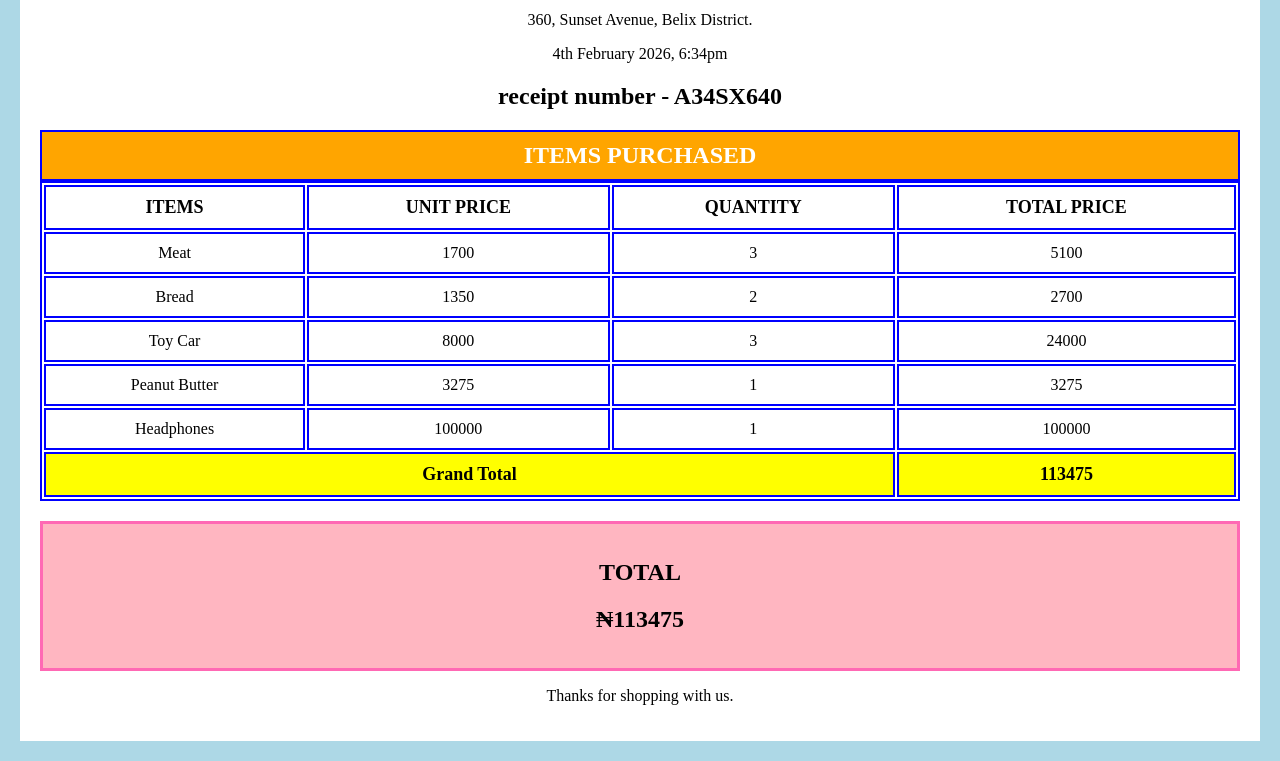
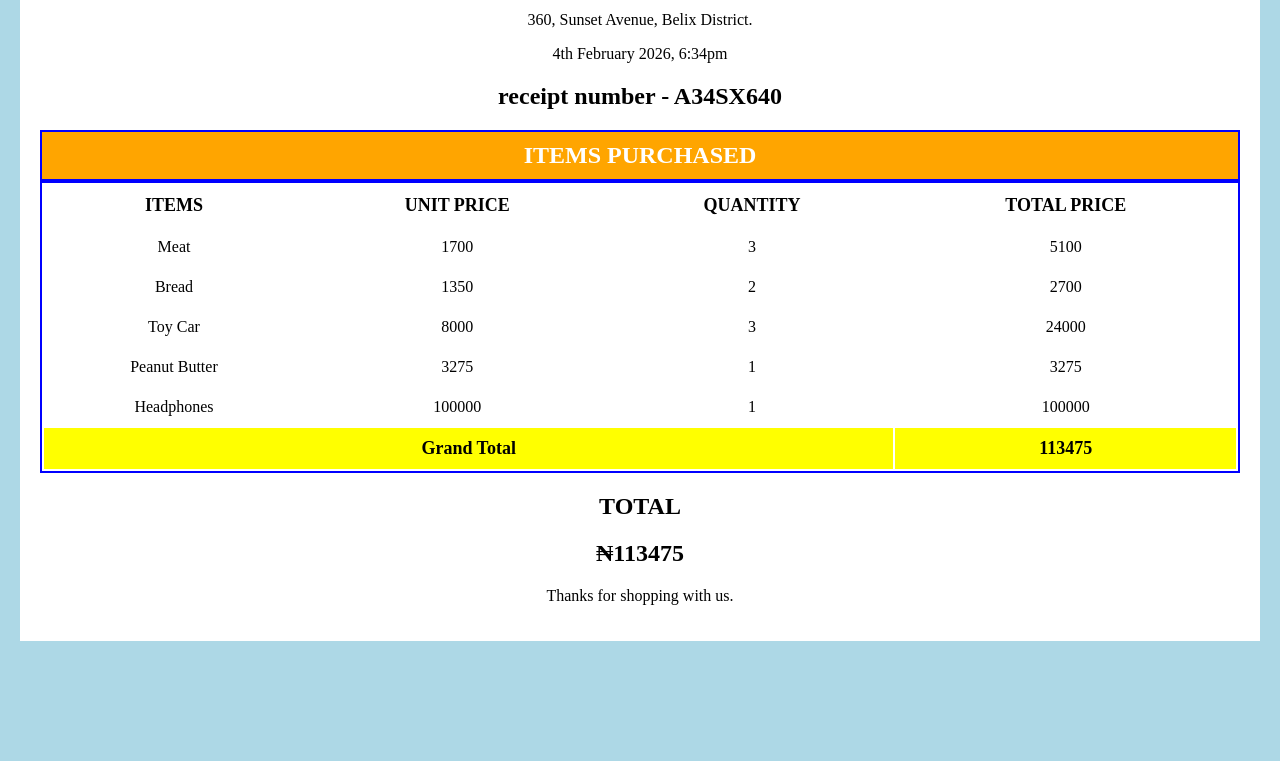
Before and after one commit to EdenianKnight/Galaxy-SuperMart-Receipt, a plain HTML site: page index.html in a window 1280 px wide. Shown: the part 148-909 px from the top of the page. After the commit the page ends 809 px from the top, so only its background shows below. Drawn offline with Linux system fonts and the light colour scheme.

Commit message:
Refactor CSS to streamline table border styling and remove unnecessary selectors

```diff
--- a/table.css
+++ b/table.css
@@ -20,7 +20,7 @@
 }
 
 /* All the table parts get borders */
-table, thead, th, tr, td, caption {
+table, thead, tr, caption {
     border: 2px solid blue;
 }
 
@@ -28,7 +28,7 @@
 table {
     width: 100%;
     margin-top: 20px;
-}
+
 
 /* The table header row - make it stand out! */
 thead {
```
